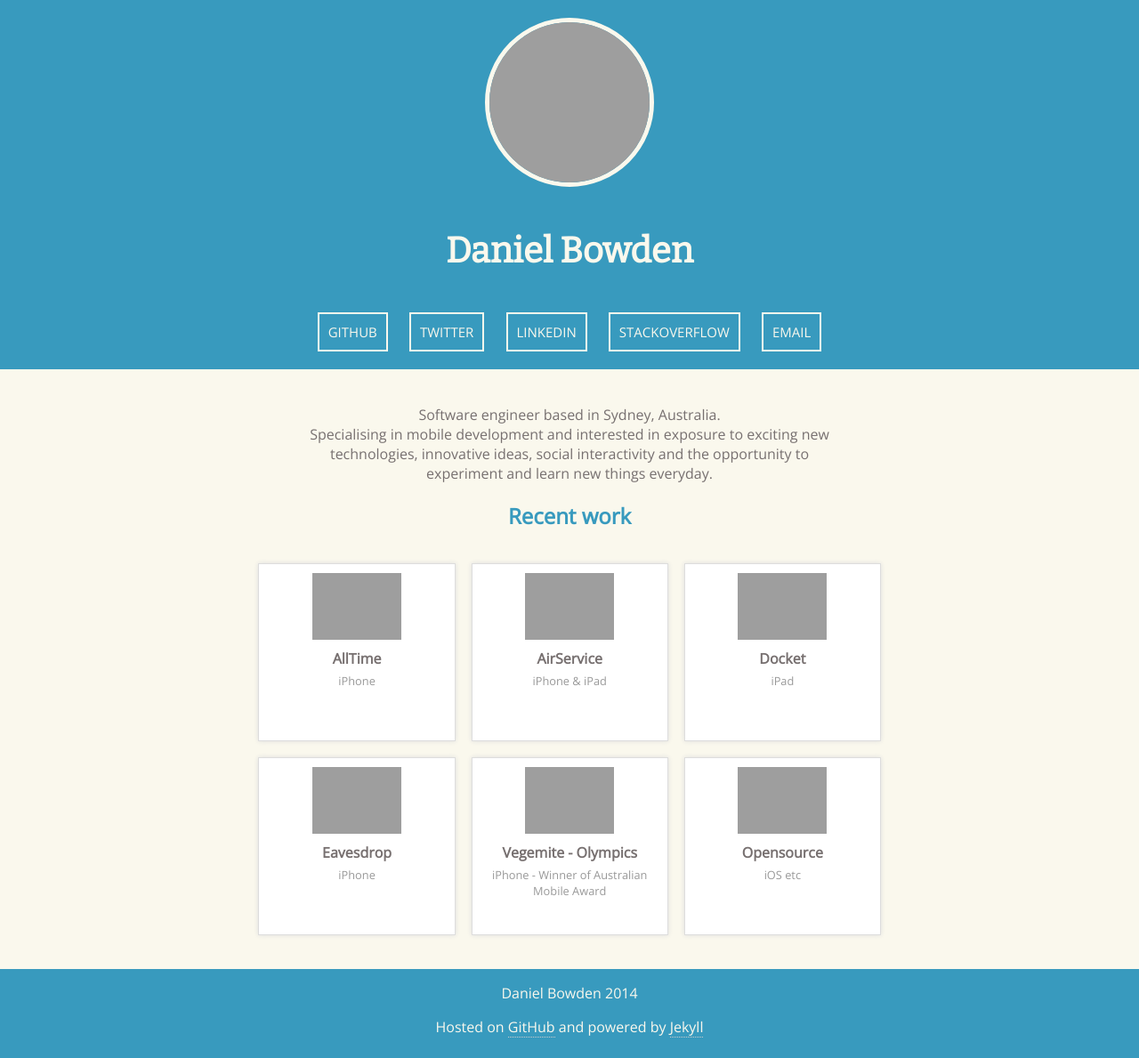
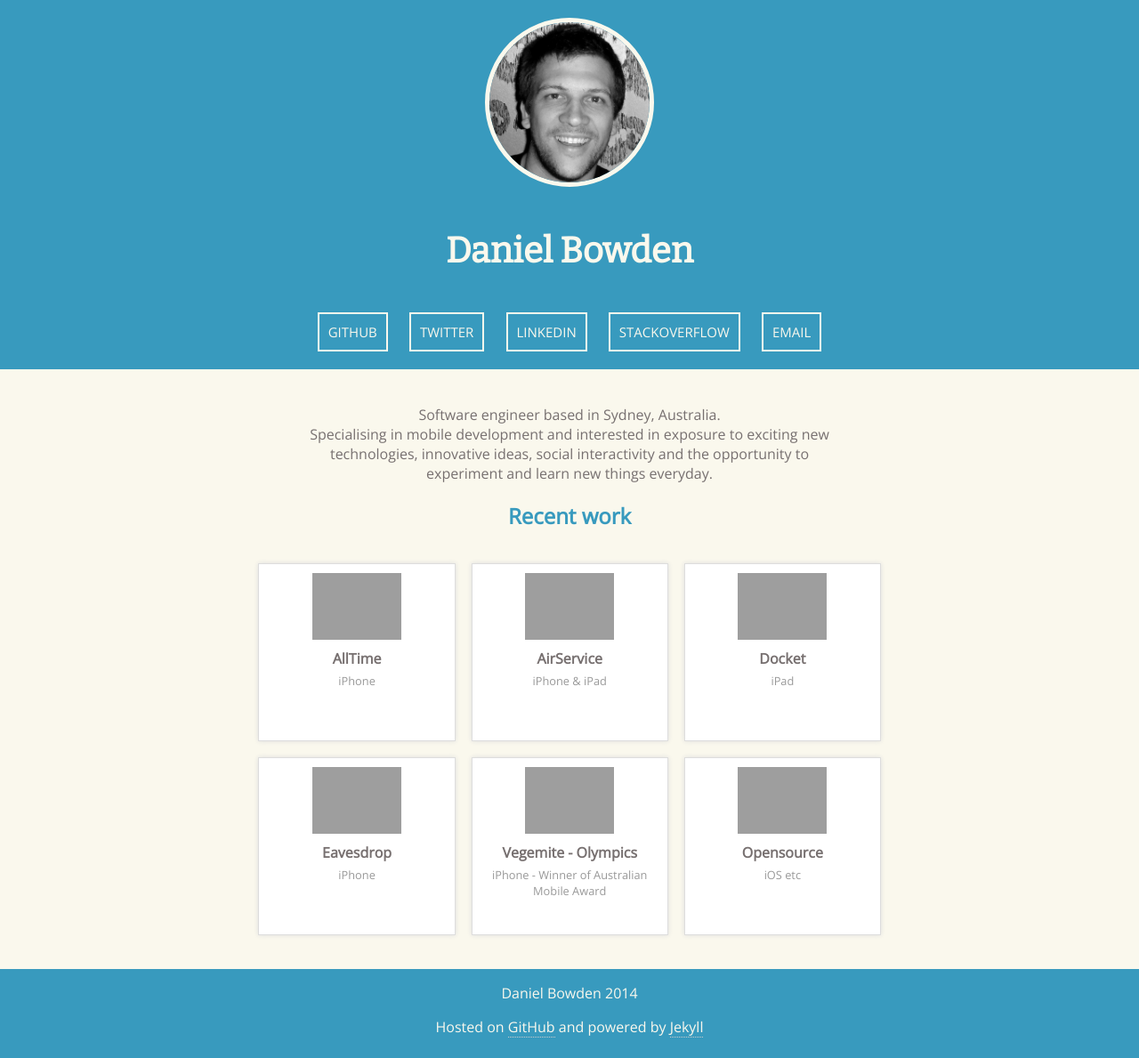
Before and after one commit to danielbowden/danielbowden.github.io, a Jekyll site: the page built from index.html, in a window 1280 px wide. Shown: the whole page at 89% size. Built offline with Jekyll 4.4.1, drawn with Linux system fonts in a browser that asks for light colours.

Commit message:
Update image src url

```diff
--- a/_includes/header.html
+++ b/_includes/header.html
@@ -1,6 +1,6 @@
 <section class="page-header">
 	<div class="profile-pic">
-		<img class="circle-image" src={{ site.url }}/images/{{ site.owner.avatar }}/>
+		<img class="circle-image" src="{{ site.url }}/images/{{ site.owner.avatar }}"/>
 	</div>
 	<div class="header-content">
 		<h1 id="name-heading">{{ site.owner.name }}</h1>
```
